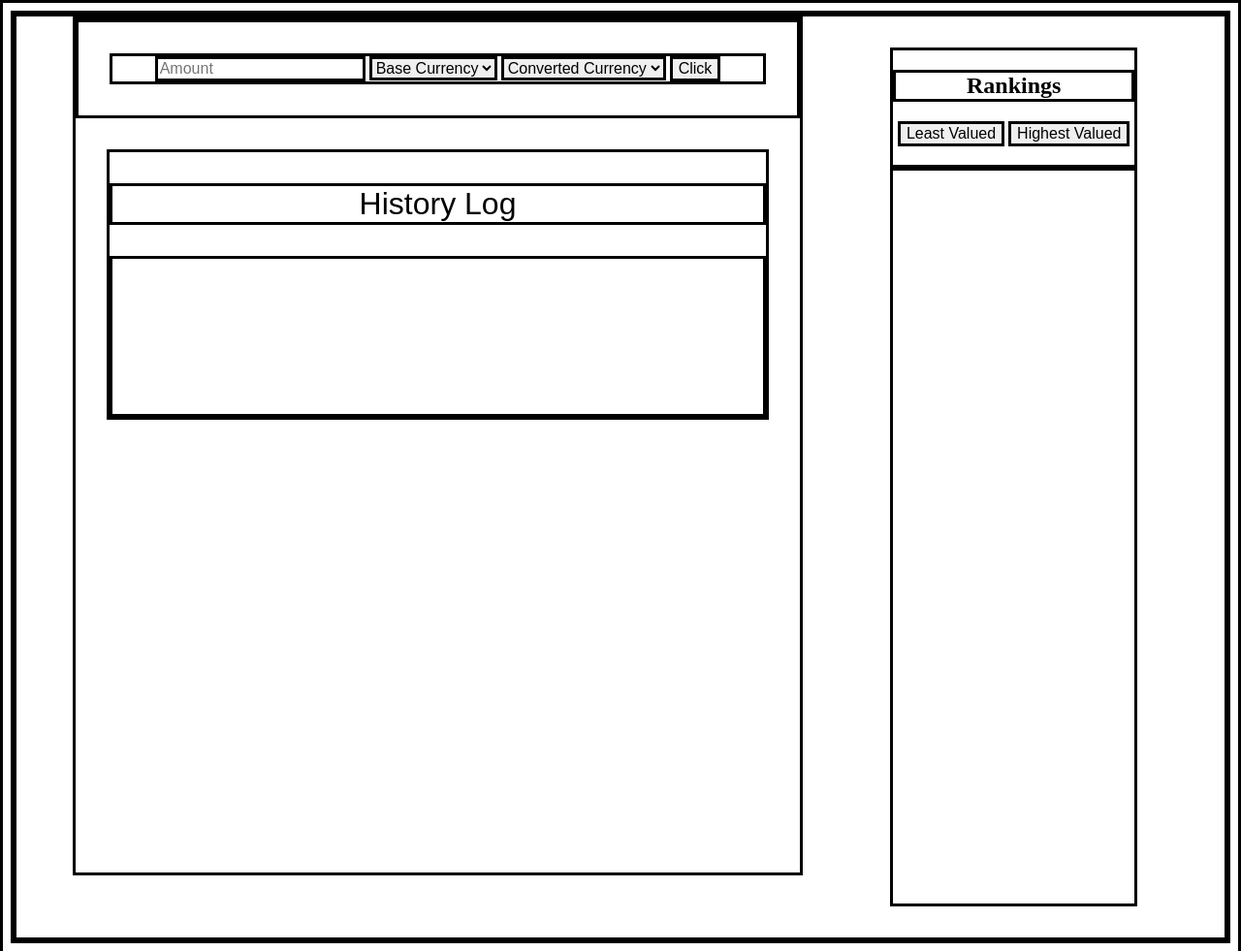
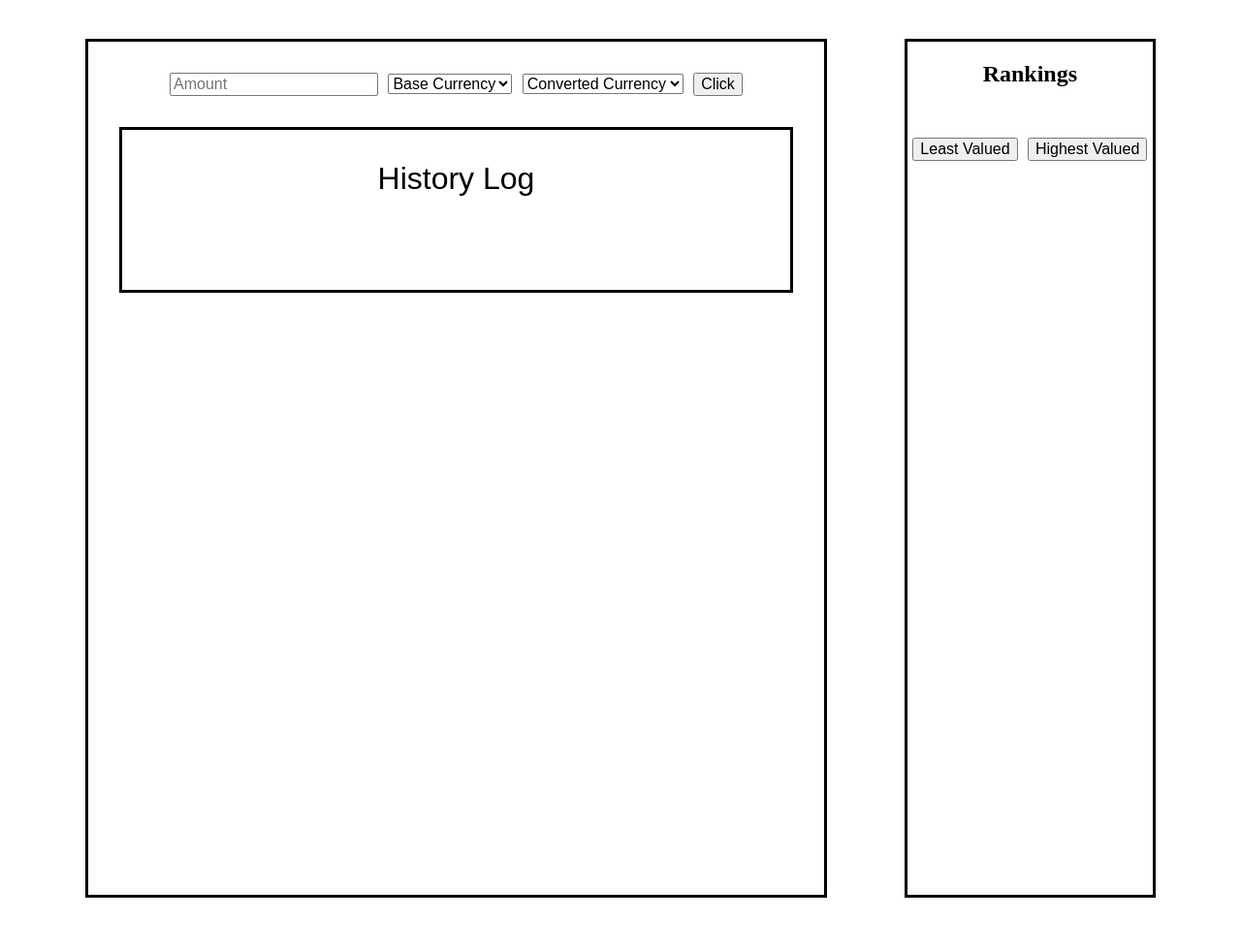
Before and after one commit to staten-island-tech/api-project-Christopher-Kwong, a website built with Vite: page API-Project/index.html in a window 1280 px wide. Shown: the whole page at 97% size. Built offline with nearby package versions, Linux system fonts and the light colour scheme; no server answers; a web font is replaced by a local one.

Commit message:
1/20/2023

```diff
--- a/API-Project/style.css
+++ b/API-Project/style.css
@@ -3,32 +3,32 @@
 @import url('https://fonts.cdnfonts.com/css/crevice-stencil');
 /* font-family: 'Crevice Stencil', sans-serif; */
 
-*{
+/* -*{
     border: black solid 0.2rem;
-}
+} */
 
 #interactions {
     text-align: center;
-    margin: 2rem;
 }
 
 button, input, select {
     font-size: 1rem;
+    margin: 2rem 0.2rem;
 }
 
 #outputBox {
     text-align: center;
     border: black solid 0.2rem;
     font-size: 2rem;
-    margin: 2rem;
+    margin: 0rem 2rem 2rem 2rem;
     font-family: 'Cash Currency', sans-serif;
 }
 
 #output {
     font-size: 1rem;
     font-family: 'Crevice Stencil';
-    height: 10rem;
     overflow-y: scroll;
+    padding: 2rem;
 }
 
 .bigBox {
@@ -41,12 +41,15 @@ button, input, select {
 .subSection1 {
     width: 60%;
     height: 55rem;
+    margin: 2rem 0rem;
+    border: black solid 0.2rem;
 }
 
 .subSection2 {
-    margin: 2rem;
+    width: 20%;
+    height: 55rem;
+    margin: 2rem 0rem;
+    overflow-y: scroll;
     text-align: center;
-    height: 55rem;
-    overflow-y: scroll;
-    width: 20%;
+    border: black solid 0.2rem;
 }
```
